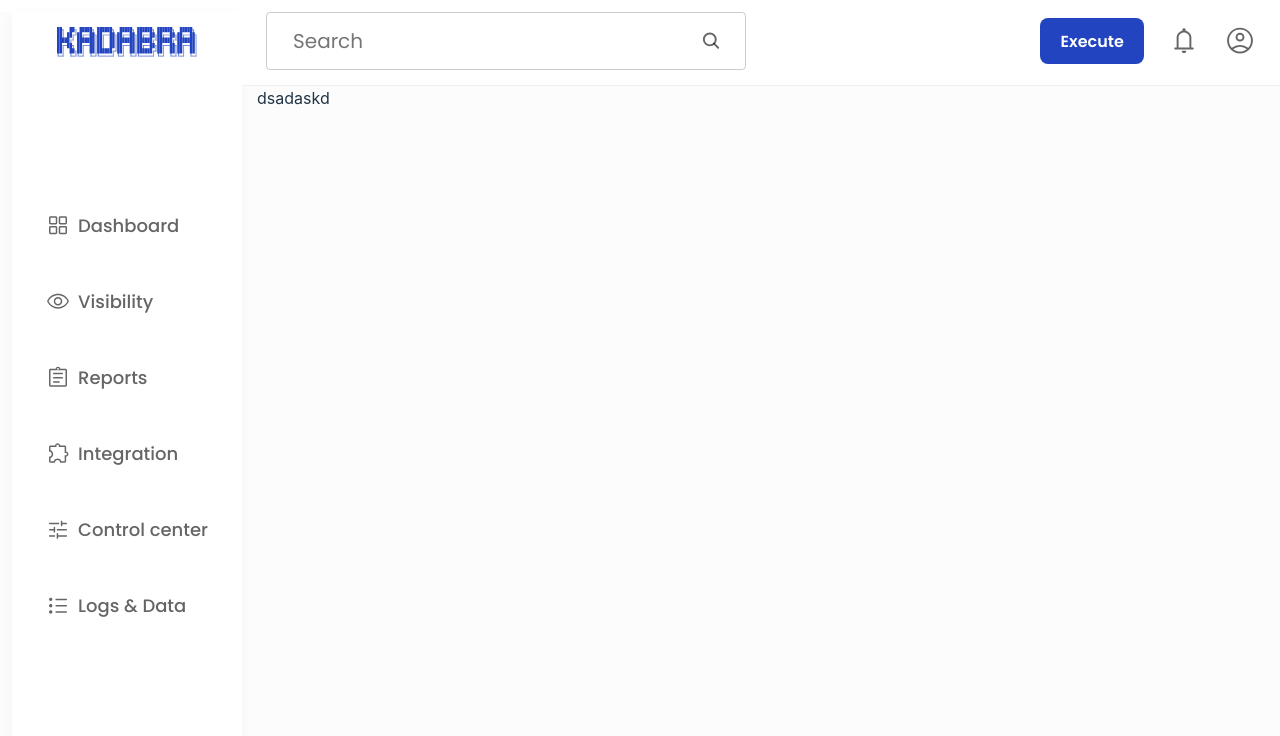
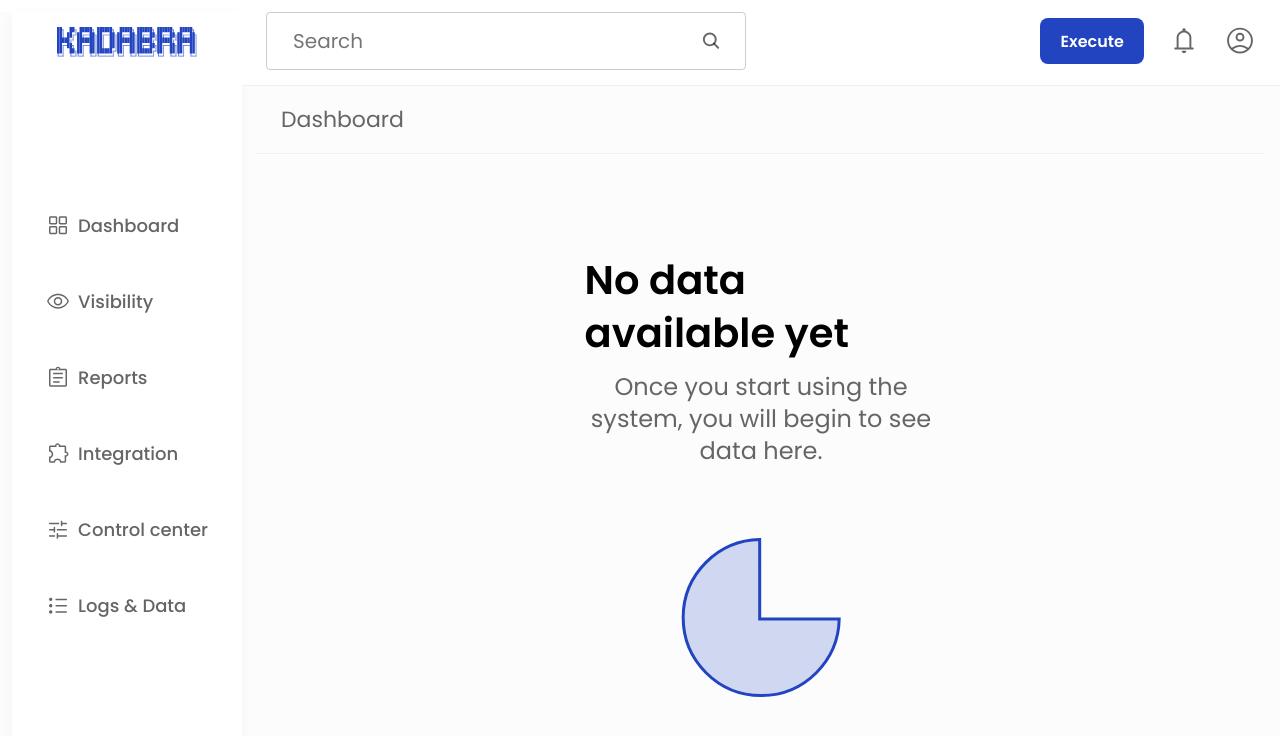
Before and after one commit to lior-tsah/kadabra, a React (Vite) app: page /dashboard in a window 1280 px wide. Shown: the top 736 px of the page. Built offline with nearby package versions, Linux system fonts and the light colour scheme.

Commit message:
finish no data

```diff
--- a/src/App.tsx
+++ b/src/App.tsx
@@ -1,13 +1,14 @@
 import { BrowserRouter, Route, Routes } from "react-router-dom";
 import Login from "./pages/login/Login";
 import Wrapper from "./pages/wrapper/WrapperPage";
+import Dashboard from "./pages/dashboard/Dashboard";
 
 function App() {
   return (
       <BrowserRouter>
         <Routes>
           <Route path="/" element={<Login/>} />
-          <Route path="/dashboard" element={<Wrapper><div>dsadaskd</div></Wrapper>} />
+          <Route path="/dashboard" element={<Wrapper><Dashboard/></Wrapper>} />
           <Route path="/home" element={<Wrapper><div>hello from home</div></Wrapper>} />
 
         </Routes>
--- /dev/null
+++ b/src/components/NoDataAvaliable.tsx
@@ -0,0 +1,17 @@
+import "./styles.css";
+import NoData from "../assets/components-icons/no-data.svg";
+
+const NoDataAvaliable: React.FC = () => {
+  return (
+    <div className="no-data-container">
+      <div className="no-data-top-container">
+        <label className="no-data-title">No data available yet</label>
+        <label className="no-data-description">
+          Once you start using the system, you will begin to see data here.
+        </label>
+      </div>
+      <img src={NoData} />
+    </div>
+  );
+};
+export default NoDataAvaliable;
--- a/src/components/styles.css
+++ b/src/components/styles.css
@@ -25,3 +25,36 @@
     justify-content: center;
     align-items: center;
 }
+
+.no-data-container {
+    display: inline-flex;
+    flex-direction: column;
+    align-items: center;
+    gap: 72px;
+}
+
+.no-data-top-container {
+    display: flex;
+    flex-direction: column;
+    align-items: center;
+    gap: 12px;
+}
+
+.no-data-title {
+    color: #000;
+    font-family: Poppins;
+    font-size: 40px;
+    font-style: normal;
+    font-weight: 600;
+    line-height: 132%;
+}
+
+.no-data-description {
+    color: rgba(0, 0, 0, 0.60);
+    text-align: center;
+    font-family: Poppins;
+    font-size: 24px;
+    font-style: normal;
+    font-weight: 400;
+    line-height: 132%;
+}
--- /dev/null
+++ b/src/pages/dashboard/Dashboard.css
@@ -0,0 +1,35 @@
+.dashboard {
+    display: flex;
+    height: 100%;
+    width: 100%;
+    flex-direction: column;
+}
+
+.title-container {
+    flex: 1;
+    display: flex;
+    padding: 0px 24px;
+    flex-direction: column;
+    align-items: flex-start;
+    justify-content: center;
+    border-bottom: 1px solid #f0f0f0;
+
+}
+
+.title {
+    color: rgba(0, 0, 0, 0.60);
+    font-family: Poppins;
+    font-size: 22px;
+    font-style: normal;
+    font-weight: 400;
+    line-height: 132%;
+}
+
+.dashboard-content {
+    display: flex;
+    padding-top: 100px;
+    width: 35%;
+    flex: 8;
+    justify-content: center;
+    align-self: center;
+}
--- /dev/null
+++ b/src/pages/dashboard/Dashboard.tsx
@@ -0,0 +1,23 @@
+import "./Dashboard.css";
+import { useState } from "react";
+import NoDataAvaliable from "../../components/NoDataAvaliable";
+const Dashboard: React.FC = () => {
+  const [data, setData] = useState();
+
+  const renderDashboardData = (data: any) => {
+    if (data) {
+      return null;
+    } else {
+      return <NoDataAvaliable />;
+    }
+  };
+  return (
+    <div className="dashboard">
+      <div className="title-container">
+        <label className="title">Dashboard</label>
+      </div>
+      <div className="dashboard-content">{renderDashboardData(data)}</div>
+    </div>
+  );
+};
+export default Dashboard;
```
Also changed, not shown: src/assets/components-icons/no-data.svg (added).
